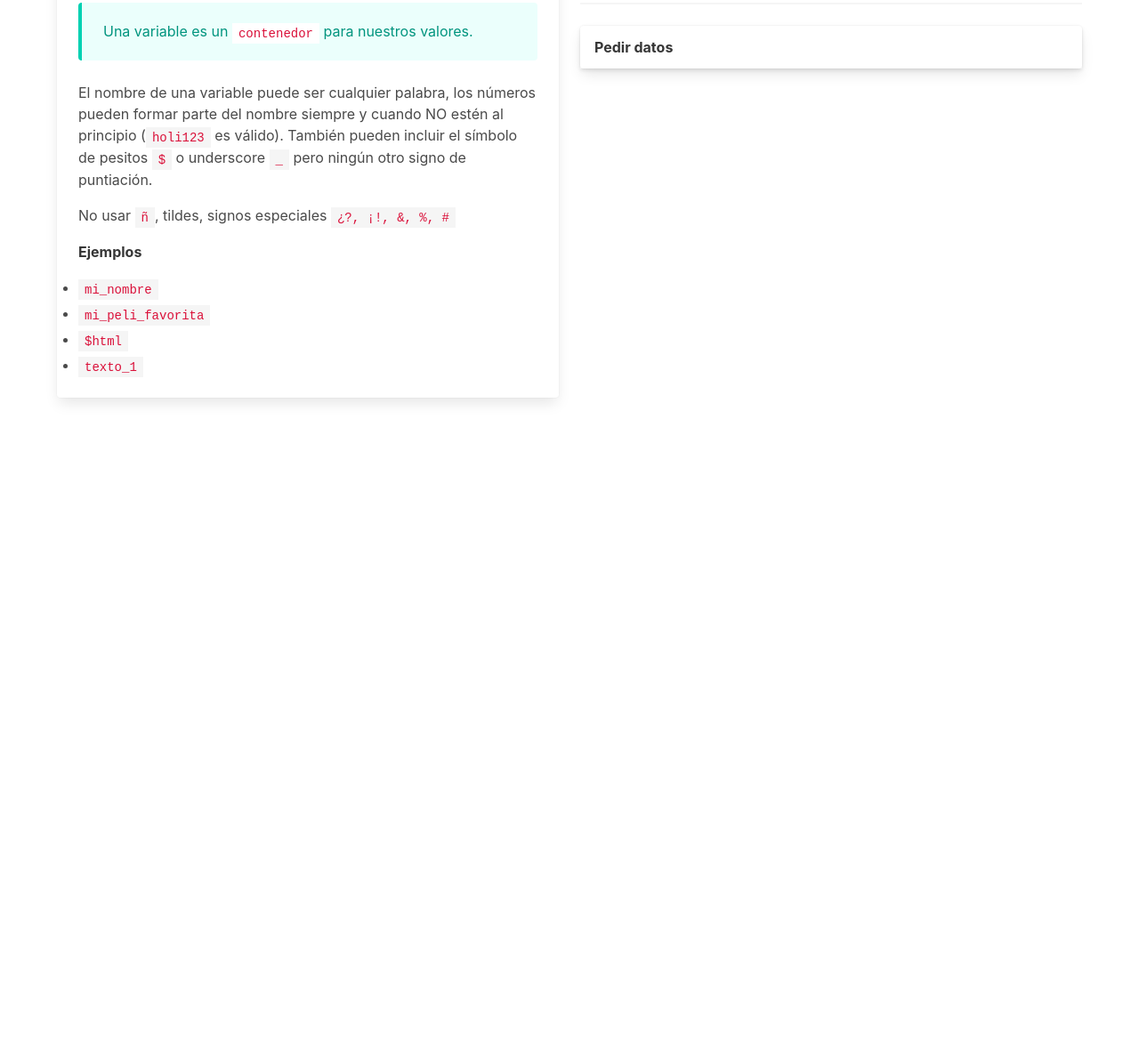
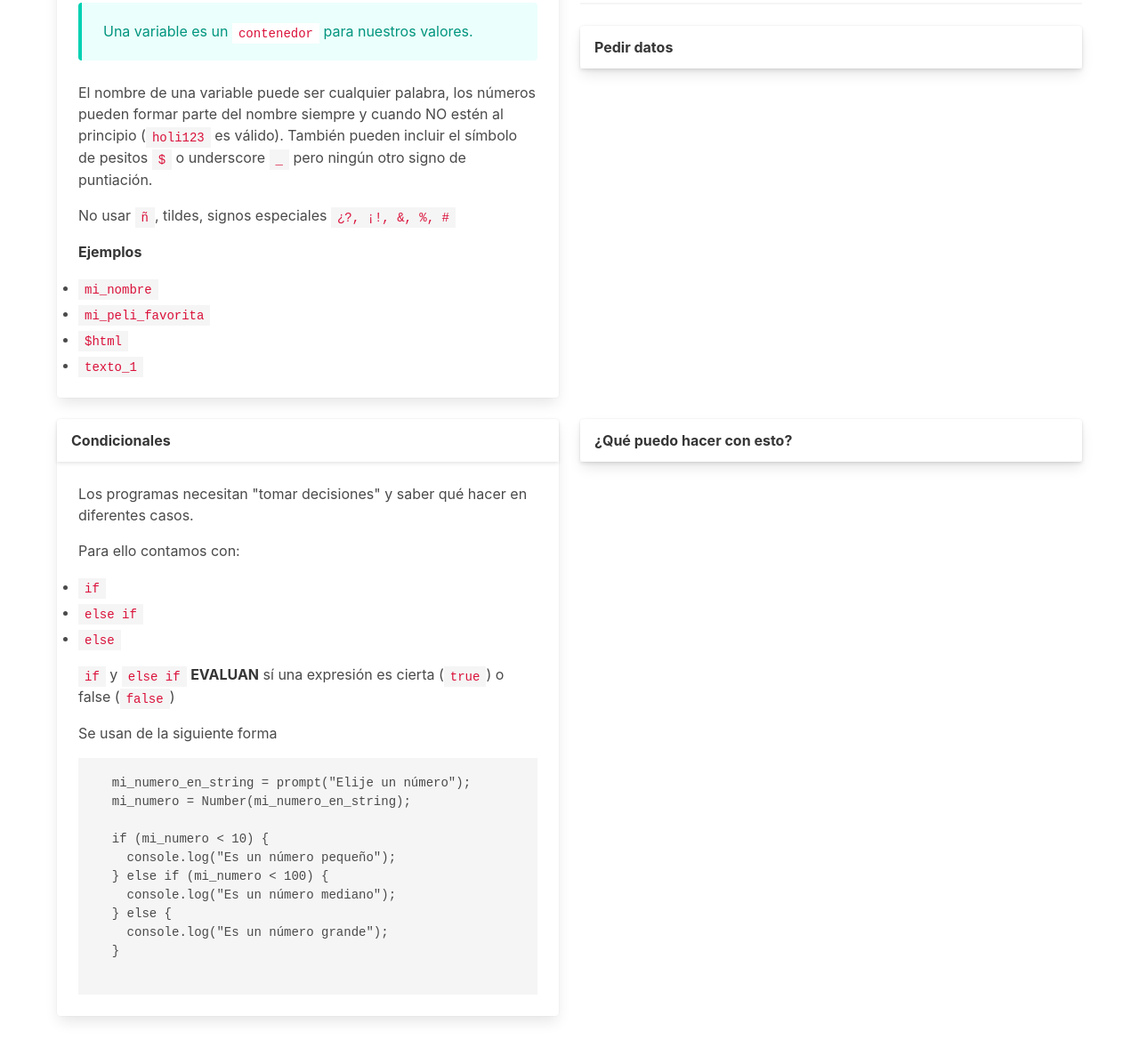
Before and after one commit to AngelVasquezNep/taller-latinas-bootcamp, a plain HTML site: page 2022/index.html in a window 1280 px wide. Shown: the part 635-1822 px from the top of the page at 89% size. Before the commit the page ends 1130 px from the top, so only its background shows below. Drawn offline with nearby package versions, Linux system fonts and the light colour scheme.

Commit message:
2022: Conditionals

```diff
--- a/2022/index.html
+++ b/2022/index.html
@@ -200,8 +200,79 @@ mi_pais = prompt("¿De dónde eres?");
 
 "Hola, soy " + mi_nombre
 + " tengo " + mi_edad
-+ " y soy de " + mi_pais</pre>
++ " y soy de " + mi_pais</pre
+                >
                 <!-- Convertir edad a número -->
+              </div>
+            </details>
+          </div>
+        </section>
+
+        <section class="columns">
+          <div class="column">
+            <div class="card">
+              <div class="card-header">
+                <div class="card-header-title">Condicionales</div>
+              </div>
+              <div class="card-content">
+                <div class="content">
+                  <p>
+                    Los programas necesitan "tomar decisiones" y saber qué hacer
+                    en diferentes casos.
+                  </p>
+                  <p>Para ello contamos con:</p>
+                  <ul>
+                    <li><code>if</code></li>
+                    <li><code>else if</code></li>
+                    <li><code>else</code></li>
+                  </ul>
+
+                  <p>
+                    <code>if</code> y <code>else if</code>
+                    <strong>EVALUAN</strong> sí una expresión es cierta
+                    (<code>true</code>) o false (<code>false</code>)
+                  </p>
+                  <p>Se usan de la siguiente forma</p>
+
+                  <pre>
+  mi_numero_en_string = prompt("Elije un número");
+  mi_numero = Number(mi_numero_en_string);
+
+  if (mi_numero < 10) {
+    console.log("Es un número pequeño");
+  } else if (mi_numero < 100) {
+    console.log("Es un número mediano");
+  } else {
+    console.log("Es un número grande");
+  }
+                  </pre>
+                </div>
+              </div>
+            </div>
+          </div>
+          <div class="column">
+            <details class="card">
+              <summary class="card-header">
+                <div class="card-header-title">¿Qué puedo hacer con esto?</div>
+              </summary>
+              <div class="card-content">
+                Guardar secretos:
+                    <pre>
+mi_codigo = "1234";
+mi_secreto = "Me gusta abrazar perritos";
+codigo_secreto = prompt("Ingresa el código");
+
+// console.log("codigo_secreto", codigo_secreto)
+// console.log("mi_codigo", mi_codigo)
+// console.log("Son iguales", codigo_secreto === mi_codigo)
+
+if (codigo_secreto === mi_codigo) {
+  console.log("Te contaré mi secreto");
+  console.log(mi_secreto);
+} else {
+  console.log("No...")
+}
+</pre>
               </div>
             </details>
           </div>
```
